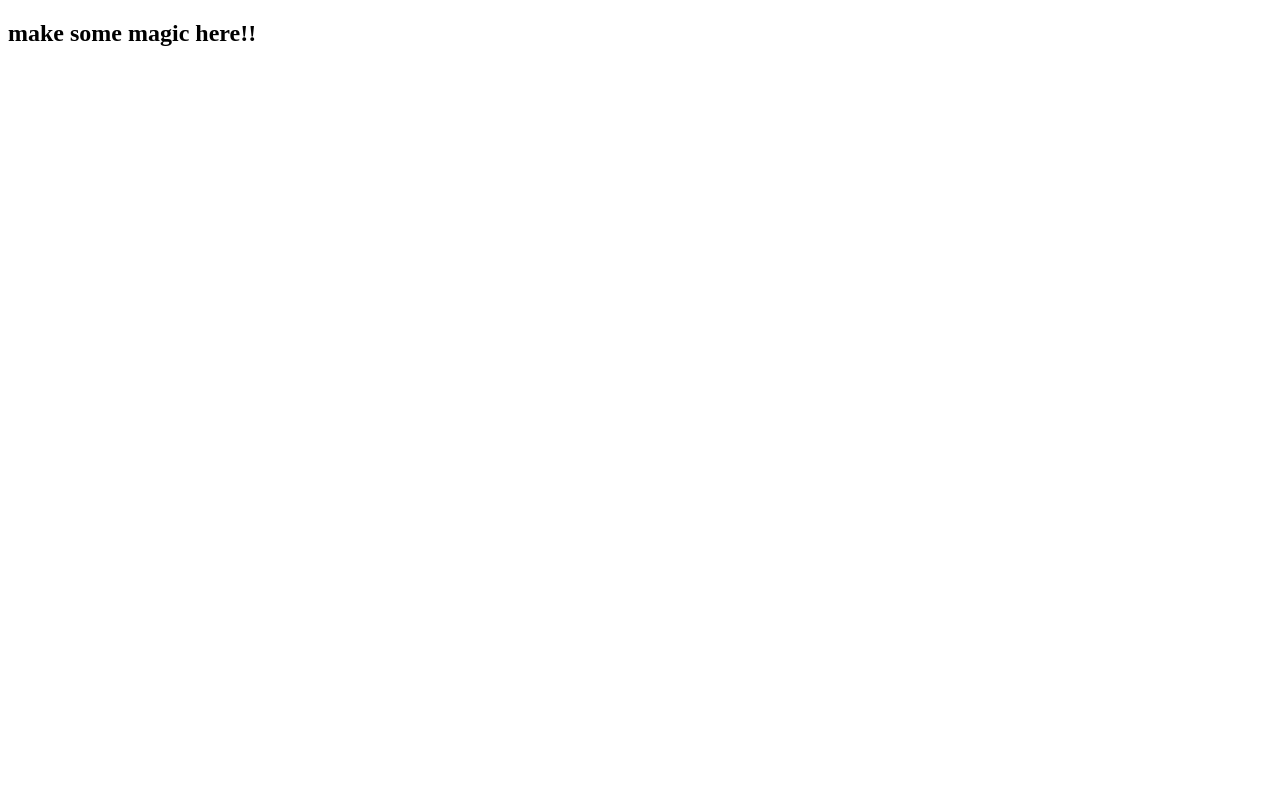
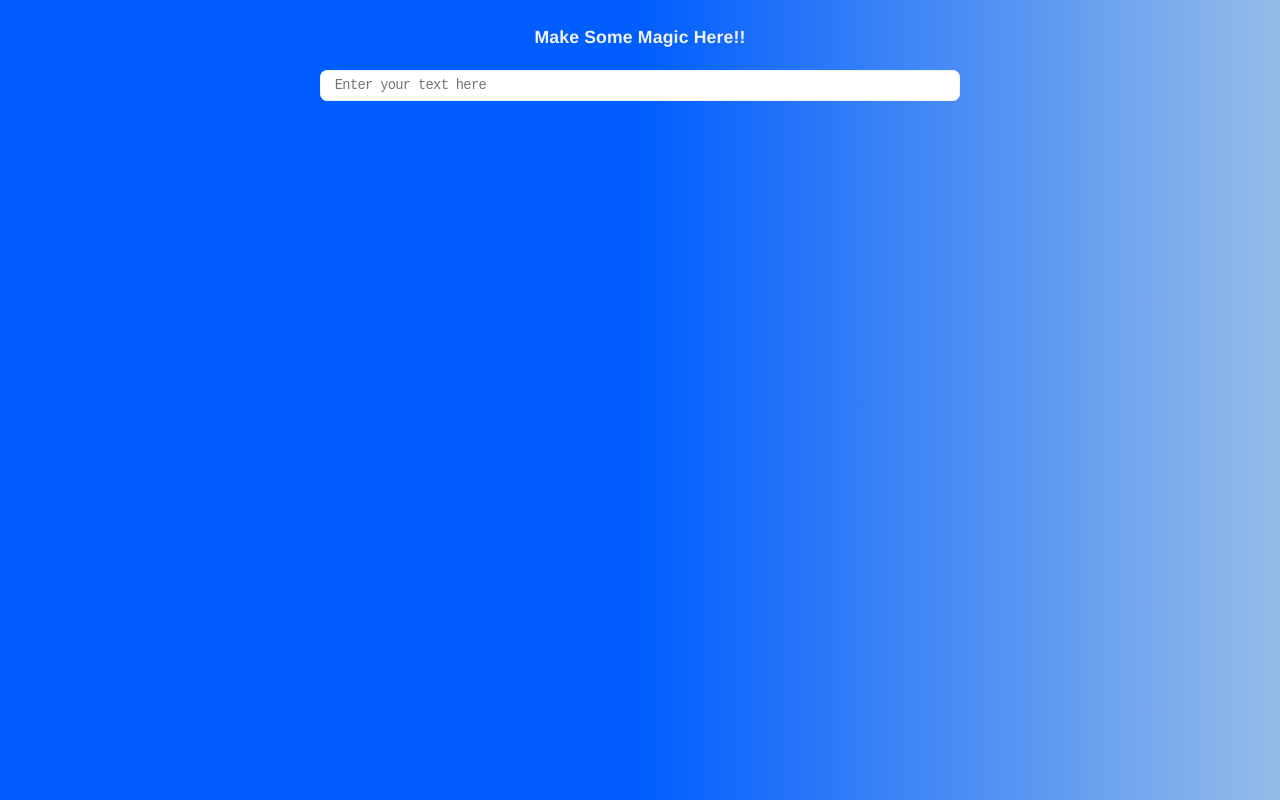
Before and after one commit to EstherChristopher/Circle-189-Redactr, a plain HTML site: page index.html in a window 1280 px wide. Drawn offline with Linux system fonts and the light colour scheme.

Commit message:
Adds user input HTML and CSS

```diff
--- a/index.html
+++ b/index.html
@@ -10,7 +10,15 @@
 </head>
 <body>
 
-    <h2>make some magic here!!</h2>
+    <header>
+        <h2 class="container">make some magic here!!</h2>
+    </header>
+
+    <form class="container">
+        <label for="user-text">
+            <input type="text" name="user-text" id="user-text" placeholder="Enter your text here">
+        </label>
+    </form>
 
     <!-- // ============= EEND DO NOT EDIT ============== // -->
     <script src="index.mjs" type="module"></script>
--- a/style.css
+++ b/style.css
@@ -0,0 +1,129 @@
+/* Reset Styles */
+/* http://meyerweb.com/eric/tools/css/reset/
+   v2.0 | 20110126
+   License: none (public domain)
+*/
+html, body, div, span, applet, object, iframe,
+h1, h2, h3, h4, h5, h6, p, blockquote, pre,
+a, abbr, acronym, address, big, cite, code,
+del, dfn, em, img, ins, kbd, q, s, samp,
+small, strike, strong, sub, sup, tt, var,
+b, u, i, center,
+dl, dt, dd, ol, ul, li,
+fieldset, form, label, legend,
+table, caption, tbody, tfoot, thead, tr, th, td,
+article, aside, canvas, details, embed,
+figure, figcaption, footer, header, hgroup,
+menu, nav, output, ruby, section, summary,
+time, mark, audio, video {
+	margin: 0;
+	padding: 0;
+	border: 0;
+	font-size: 100%;
+	font: inherit;
+	vertical-align: baseline;
+}
+/* HTML5 display-role reset for older browsers */
+article, aside, details, figcaption, figure,
+footer, header, hgroup, menu, nav, section {
+	display: block;
+}
+body {
+	line-height: 1;
+}
+ol, ul {
+	list-style: none;
+}
+blockquote, q {
+	quotes: none;
+}
+blockquote:before, blockquote:after,
+q:before, q:after {
+	content: '';
+	content: none;
+}
+table {
+	border-collapse: collapse;
+	border-spacing: 0;
+}
+
+/* Base Styles */
+:root {
+    box-sizing: border-box;
+}
+
+*,
+*::before,
+*::after {
+    box-sizing: inherit;
+}
+
+html {
+    --font-col: hsl(0, 0%, 95%);
+    --light-blue: hsl(212, 66%, 75%);
+    --medium-blue: hsl(218, 100%, 50%);
+    --medium-orange: hsl(39, 100%, 50%);
+}
+
+body {
+   font-family: Helvetica, Arial, sans-serif;
+   font-size: calc(0.3rem + 1vw);
+   color: var(--font-col);
+   font-weight: normal;
+   line-height: 1.3;
+   letter-spacing: 0.01em;
+   background: linear-gradient(90deg, var(--medium-blue) 50%, var(--light-blue) 100%)
+}
+
+header {
+    margin-top: 1.5em;
+}
+
+h2 {
+    font-weight: 700;
+    text-align: center;
+    text-transform: capitalize;
+}
+
+.container {
+    width: 90%;
+    min-width: 15em;
+    margin: 0 auto;
+}
+
+/* Input Styles */
+form {
+    width: 100%;
+    margin: 0 auto;
+}
+
+input {
+    font-family: 'Courier New', Courier, monospace;
+    font-size: calc(0.3rem + 1vw);
+    letter-spacing: -0.05em;
+    width: 100%;
+    padding: 0.5em 1em;
+    margin-top: 1.5em;
+    border: 1px solid var(--font-col);
+    border-radius: 0.5em;
+}
+
+input:focus {
+    outline: 0.2em solid var(--medium-orange);
+}
+
+@media (min-width: 45em) {
+    .container {
+        width: 70%;
+    }
+}
+
+@media (min-width: 67.5em) {
+    .container {
+        width: 50%;
+    }
+
+    input {
+        font-size: calc(0.3rem + 0.7vw);
+    }
+}
```
